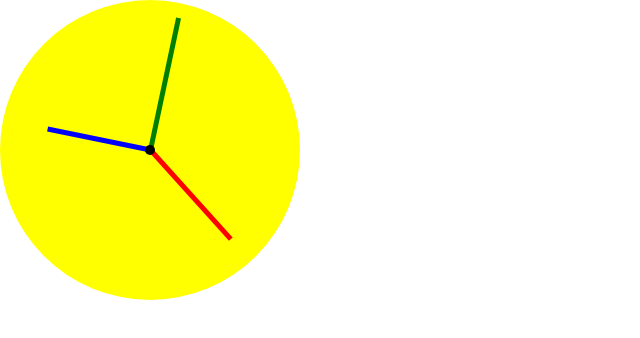
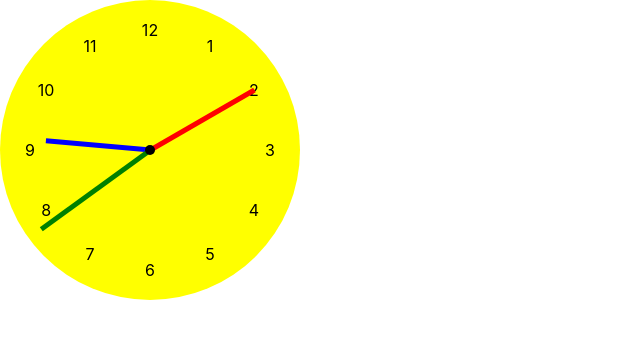
Before and after one commit to rahulk8671/clokify, a React (Create React App) app: page / in a window 1280 px wide. Shown: the top 338 px of the page, without its empty margins (0-640 px from the left). Built offline with nearby package versions, Linux system fonts and the light colour scheme.

Commit message:
added numbers to clock

```diff
--- a/src/App.js
+++ b/src/App.js
@@ -3,12 +3,13 @@ import Clock from "./Components/Clock"
 import Hour from "./Components/Hour"
 import Minute from "./Components/Minute"
 import Second from "./Components/Second"
-import CenterPoint from "./Components/CnterPoint"
+import CenterPoint from "./Components/CenterPoint"
+import Numbers from "./Components/Numbers"
 
 export default function App() {
 
     const [time, setTime] = useState(new Date());
-    let rate = 100;
+    let rate = 1;
     useEffect(() => {
         let timeout = setTimeout(() => {
             setTime(new Date(time.getTime() + 1000));
@@ -16,11 +17,12 @@ export default function App() {
         return () => {
             clearTimeout(timeout);
         }
-    }, [time, rate])
+    }, [time, rate]);
 
     return (
         <div>
             <Clock>
+                <Numbers />
                 <Hour hour={( (360/12) * time.getHours() ) + ( (360/12)/60 ) * time.getMinutes()} />
                 <Minute minute={( (360/60) * time.getMinutes() ) + (360/60*60) * time.getSeconds()} />
                 <Second second={(360/60) * time.getSeconds()} />
--- a/src/Components/CnterPoint/index.js
+++ b/src/Components/CenterPoint/index.js
@@ -1,4 +1,3 @@
-import React from 'react'
 import Styled from 'styled-components'
 
 const CenterPoint = Styled.div`
--- /dev/null
+++ b/src/Components/Numbers/index.js
@@ -0,0 +1,40 @@
+import React from 'react'
+import Styled from 'styled-components'
+
+const Numbers = Styled.div`
+  position: absolute;
+  top: 50%;
+  left: 50%;
+`
+const Number = Styled.span`
+  position: absolute;
+  transform: translate(-50%, -50%);
+`
+export default () => {
+  let numbers = [3, 4, 5, 6, 7, 8, 9, 10, 11, 12, 1, 2];
+
+  let numberObjects = [];
+  numbers.forEach((num, i) => {
+    let h = 120;
+    let a = 360 / numbers.length;
+    let obj = {
+        value: num,
+        top: h * Math.sin(toRadians(a * i)),
+        left: h * Math.cos(toRadians(a * i))
+    };
+    numberObjects.push(obj);
+  });
+  return (
+    <Numbers>
+      {numberObjects.map(({ value, top, left}) =>
+        <Number key={value} style={{top: `${top}px`, left: `${left}px`}}>
+          {value}
+        </Number>)
+      }
+    </Numbers>
+  );
+}
+
+function toRadians(angle) {
+  return angle * (Math.PI / 180);
+}
```
